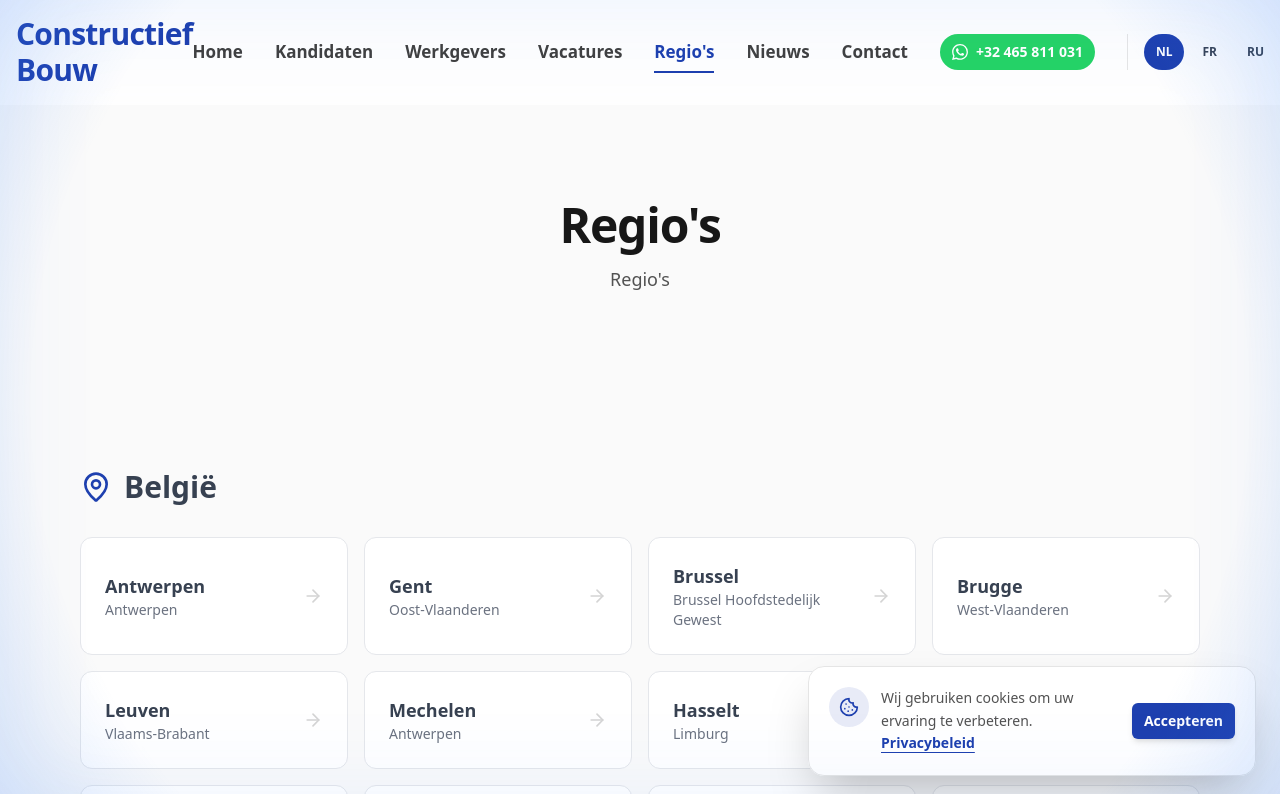
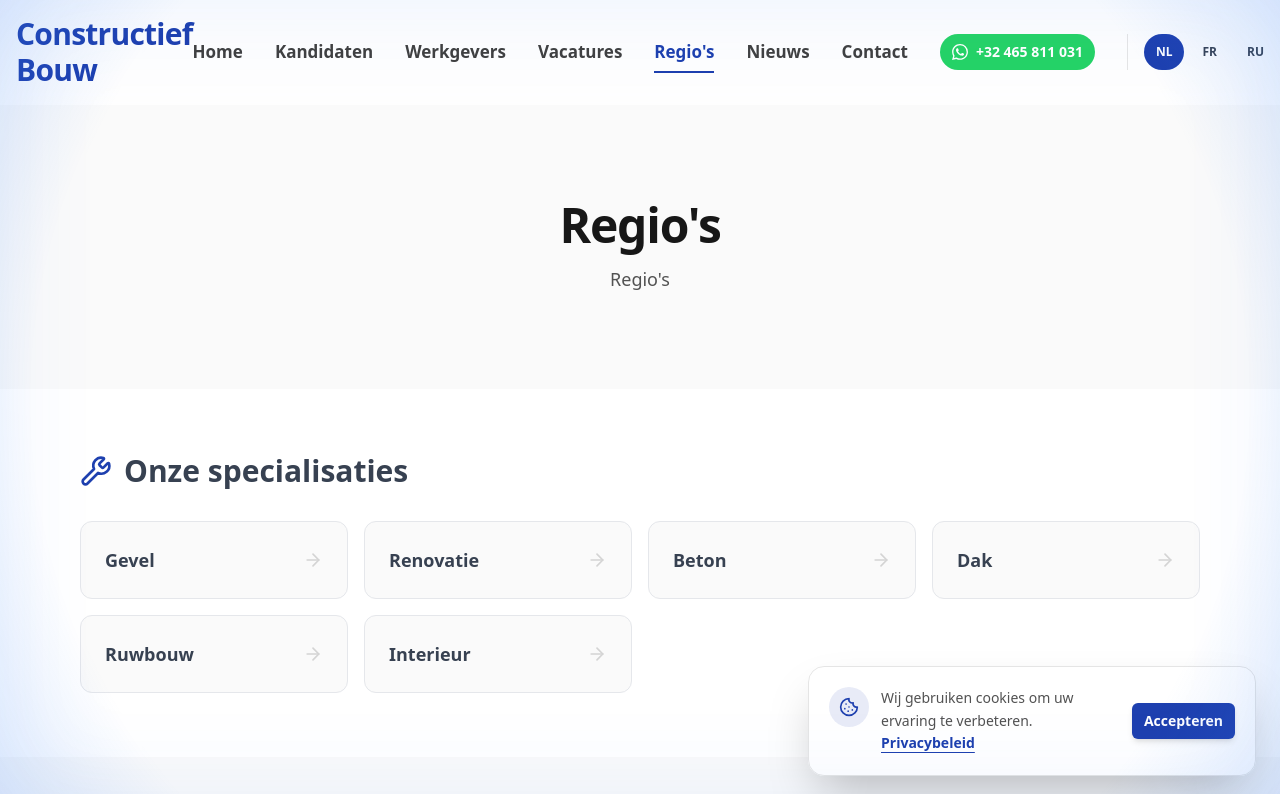
Before and after one commit to aurora10/constructief, a Next.js app: page /nl/diensten in a window 1280 px wide. Shown: the top 794 px of the page. Built offline with nearby package versions, Linux system fonts and the light colour scheme.

Commit message:
SEO: link trade pages from /diensten (fix orphaned programmatic pages)

```diff
--- a/src/app/[locale]/diensten/page.tsx
+++ b/src/app/[locale]/diensten/page.tsx
@@ -1,7 +1,8 @@
 import { getTranslations, setRequestLocale } from 'next-intl/server';
 import { Link } from '@/i18n/routing';
 import { citiesData } from '@/data/cities';
-import { MapPin, ArrowRight } from 'lucide-react';
+import { flagshipTrades } from '@/data/cityContent';
+import { MapPin, ArrowRight, Wrench } from 'lucide-react';
 import { PageHeader } from '@/components/layout/PageHeader';
 
 export async function generateMetadata({
@@ -35,6 +36,10 @@ export default async function RegionsPage({
   setRequestLocale(locale);
   const t = await getTranslations({ locale, namespace: 'Navigation' });
   const tFooter = await getTranslations({ locale, namespace: 'Footer' });
+  const tTrades = await getTranslations({ locale, namespace: 'Trades' });
+
+  const tradesHeading =
+    locale === 'fr' ? 'Nos spécialités' : locale === 'ru' ? 'Наши специализации' : 'Onze specialisaties';
 
   // Group cities by country
   const beCities = citiesData.filter(c => c.country === 'BE');
@@ -46,6 +51,32 @@ export default async function RegionsPage({
         title={t('regions')}
         subtitle={tFooter('regions')}
       />
+
+      {/* Trades (specialisations) — base trade landing pages. Internal links here
+          give Google a crawl path to the trade pages (and, from them, the
+          trade+city pages) so they get discovered/indexed. */}
+      <section className="py-16 px-4 md:px-8 bg-white dark:bg-neutral-900">
+        <div className="container max-w-6xl">
+          <h2 className="text-3xl font-bold mb-8 flex items-center gap-3">
+            <Wrench className="text-primary w-8 h-8" />
+            {tradesHeading}
+          </h2>
+          <div className="grid grid-cols-1 sm:grid-cols-2 md:grid-cols-3 lg:grid-cols-4 gap-4">
+            {flagshipTrades.map((trade) => (
+              <Link
+                key={trade}
+                href={`/diensten/onderaannemer-${trade}`}
+                className="bg-neutral-50 dark:bg-neutral-900 p-6 rounded-xl border hover:border-primary hover:shadow-md transition-all group flex items-center justify-between"
+              >
+                <h3 className="font-semibold text-lg group-hover:text-primary transition-colors">
+                  {tTrades(`${trade}.label`)}
+                </h3>
+                <ArrowRight className="w-5 h-5 text-neutral-300 group-hover:text-primary transition-colors group-hover:translate-x-1" />
+              </Link>
+            ))}
+          </div>
+        </div>
+      </section>
 
       <section className="py-20 px-4 md:px-8 bg-neutral-50 dark:bg-neutral-900/50">
         <div className="container max-w-6xl">
```
